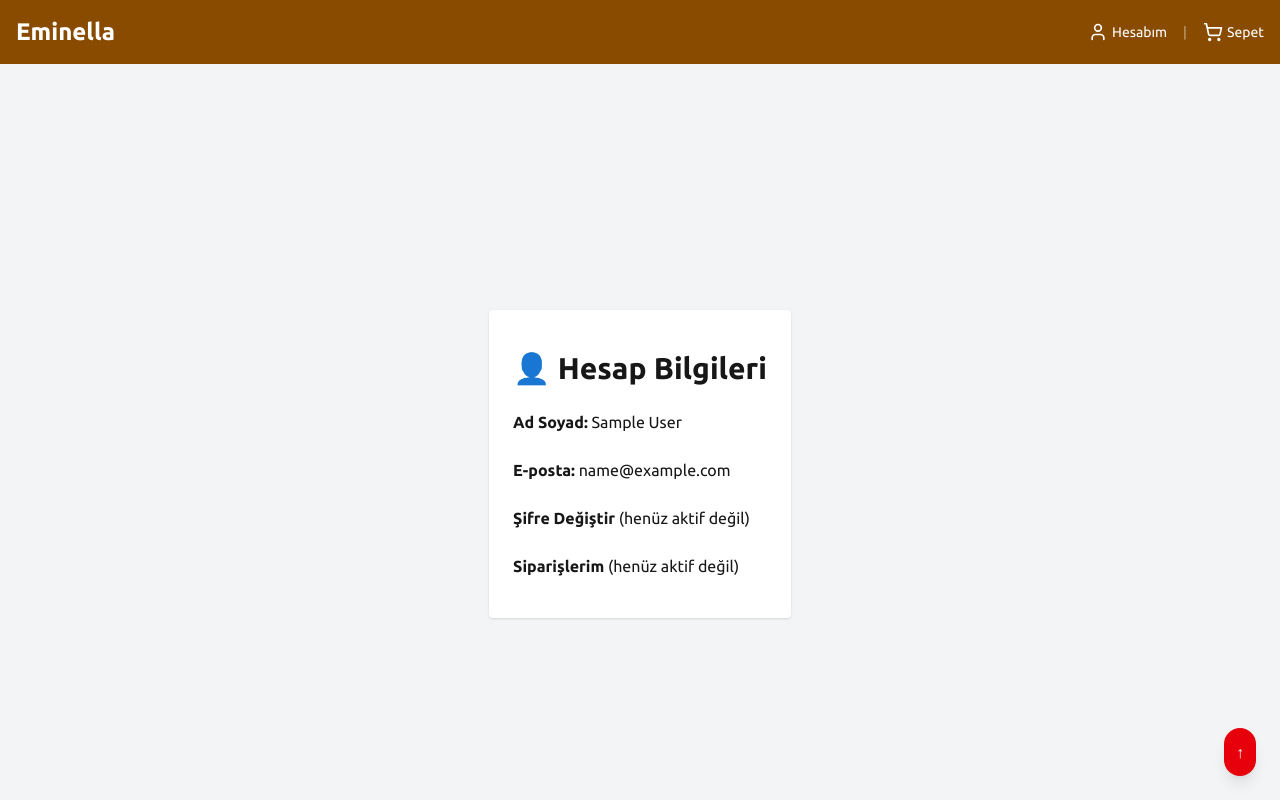
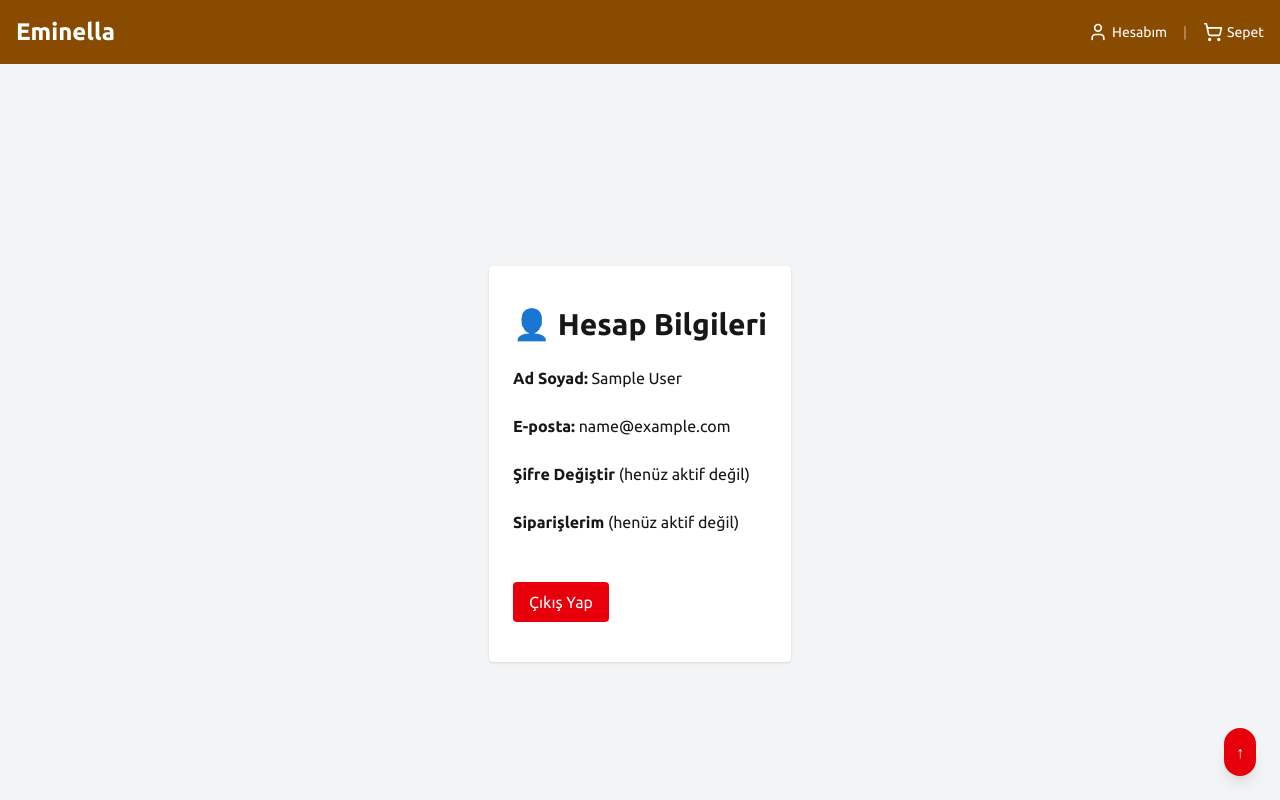
Before and after one commit to eminella/frontend-app, a Next.js app: page /account in a window 1280 px wide. Shown: the top 800 px of the page. Built offline with nearby package versions, Linux system fonts and the light colour scheme; sample sign-in values are in the browser's storage.

Commit message:
account sayfasına çıkış butonu eklendi, kullanıcı bilgileri gösteriliyor

```diff
--- a/app/account/page.tsx
+++ b/app/account/page.tsx
@@ -22,6 +22,12 @@ export default function AccountPage() {
 
   if (!user) return <p className="p-8 text-center">Yükleniyor...</p>;
 
+  const handleLogout = () => {
+    localStorage.removeItem('token');
+    localStorage.removeItem('user');
+    router.push('/login');
+  };
+
   return (
     <main className="min-h-screen flex items-center justify-center bg-gray-100 p-6">
       <div className="max-w-3xl mx-auto py-10 px-6 bg-white rounded shadow space-y-6">
@@ -39,6 +45,13 @@ export default function AccountPage() {
         <div>
           <strong>Siparişlerim</strong> (henüz aktif değil)
         </div>
+
+        <button
+          onClick={handleLogout}
+          className="mt-6 px-4 py-2 bg-red-600 text-white rounded hover:bg-red-700"
+        >
+          Çıkış Yap
+        </button>
       </div>
     </main>
   );
```
